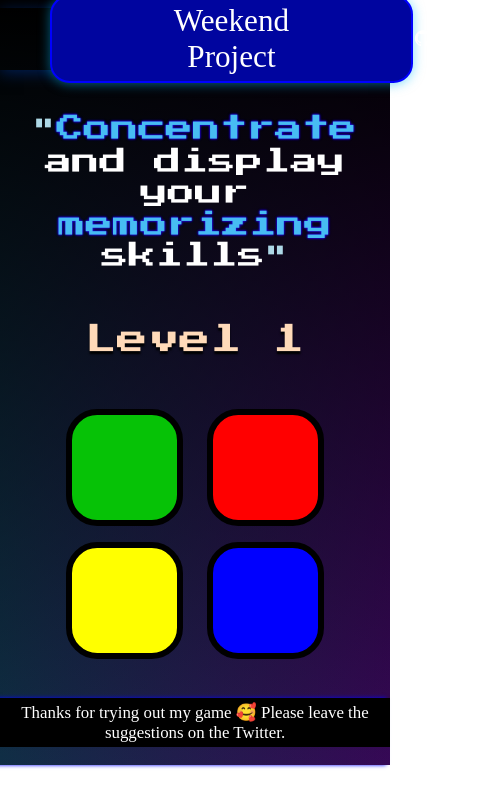
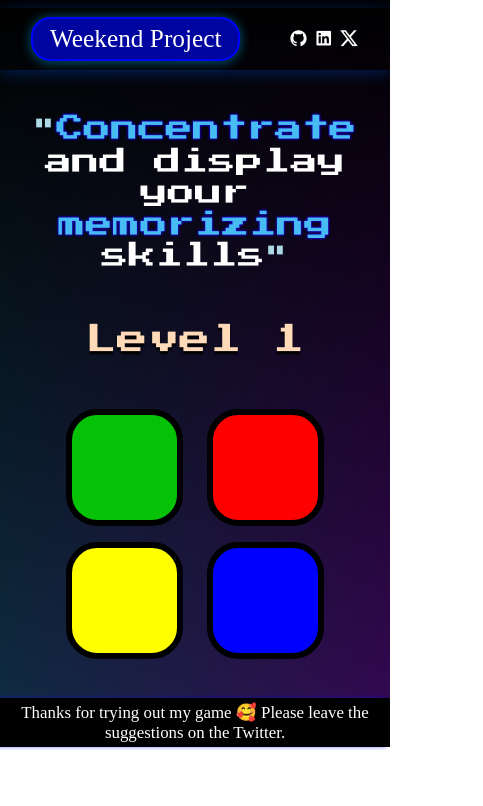
Before and after one commit to AyushBadola22/Projects-Learning, a plain HTML site: page 4. Simon's game/index.html in a window 390 px wide. Shown: the whole page, 483 px wide, since content can reach past the window. Drawn offline with nearby package versions, Linux system fonts and the light colour scheme; a web font is replaced by a local one.

Commit message:
fixed the display issues in the mobile view

```diff
--- a/4. Simon's game/index.html
+++ b/4. Simon's game/index.html
@@ -31,7 +31,8 @@
             <div class="project">
                 <h1>Mini Project :  Simon's Game </h1>
             </div>
-            <div class="centre"><h1>Weekend Project</h1></div>
+
+            <div id = "heading" class="centre"><h1>Weekend Project</h1></div>
             <div class="nav-part1">
                 <a href="https://github.com/AyushBadola22/Projects-Learning" target="_blank">
                     <i class="ri-github-fill"></i>
--- a/4. Simon's game/style.css
+++ b/4. Simon's game/style.css
@@ -10,10 +10,9 @@
 
 html, body{
     height: auto;
+    position: absolute;
     width: 100%;
     background: linear-gradient(rgb(0, 0, 0)0%, rgba(107, 7, 7, 0.1) 100%), linear-gradient(90deg, #06334d, #30095f);
-    background-repeat: no-repeat;
-    background-size: cover;
 }
 
 .main{
@@ -137,9 +136,8 @@ nav .project h1 {
 
 footer{
     margin-top: 10vw;
-    box-shadow: -1vw 0 1vw blue;
-    height: 8vh;
-    width: 100%;
+    box-shadow: -1vw 0 1vw rgba(0, 0, 255, 0.509);
+    height: auto;
 }
 
 footer p{
@@ -151,24 +149,27 @@ footer p{
 }
 
 @media (max-width : 1080px) {
+    body{
+        height: auto;
+        width: auto;
+    }
     nav{
         margin-top: 2vw;
         height: 10vw;
         padding: 8vw ;
     }
     .project{
-        visibility: hidden;
+        display: none;
     }
     .nav-part1{
         font-size: 5vw;
     }
-    nav .centre h1{
-        padding: 1vw 30vw;
+
+    #heading h1{
+        padding: 1vw 3vw;
         border-radius: 5vw;
-        font-size: 8vw;
-    }
-    nav h1{
-        font-size: 1.5vw;
+        font-size: 3vh;
+
     }
 
     .title {
@@ -206,13 +207,11 @@ footer p{
 
     footer{
         margin-top: 10vw;
-        height: 8vh;
-        width: 100%;
+        height: auto;
     }
 
     footer p{
         font-size: 2vh;
-        padding: 1vw 5vw;
         text-align: center;
     }
 }
```
